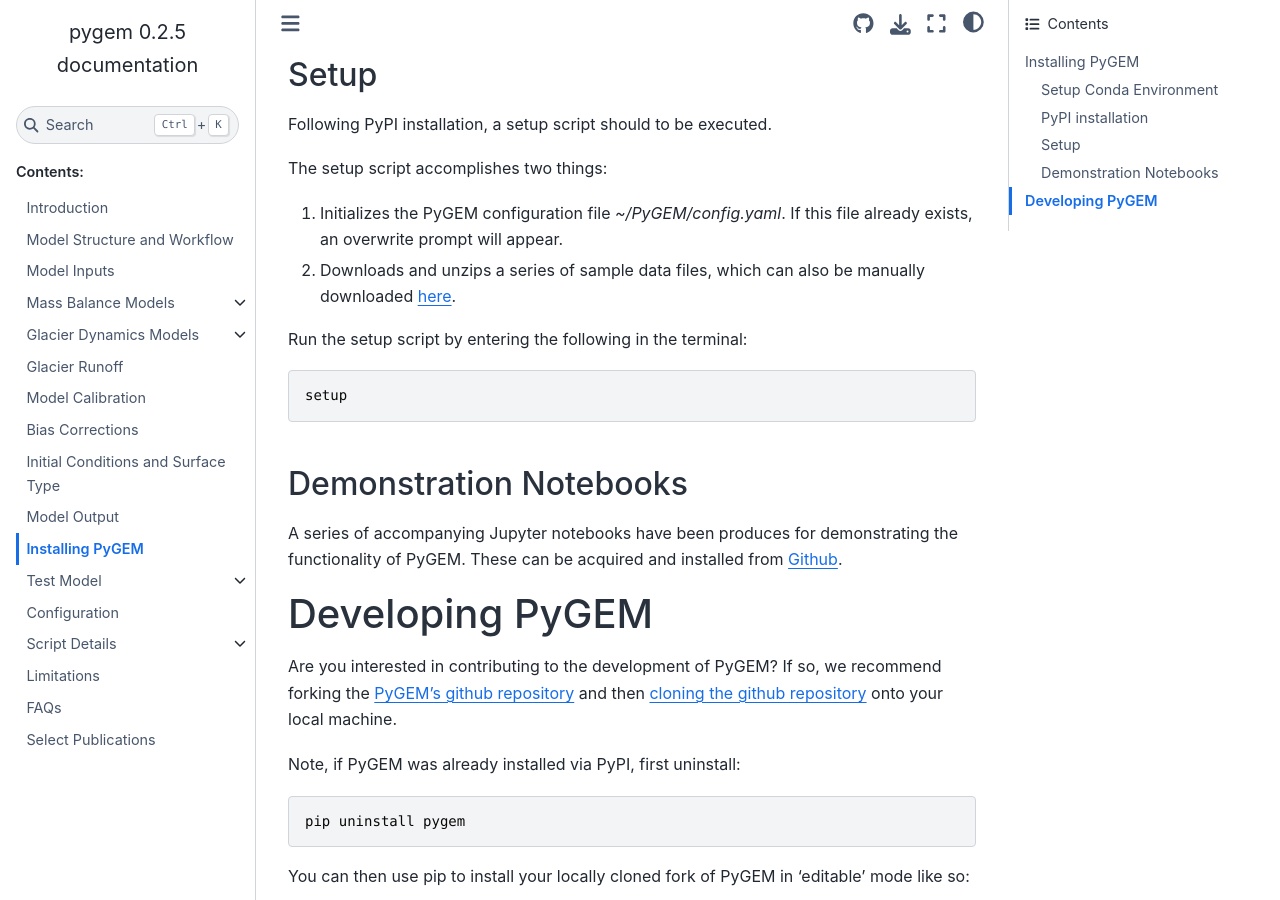
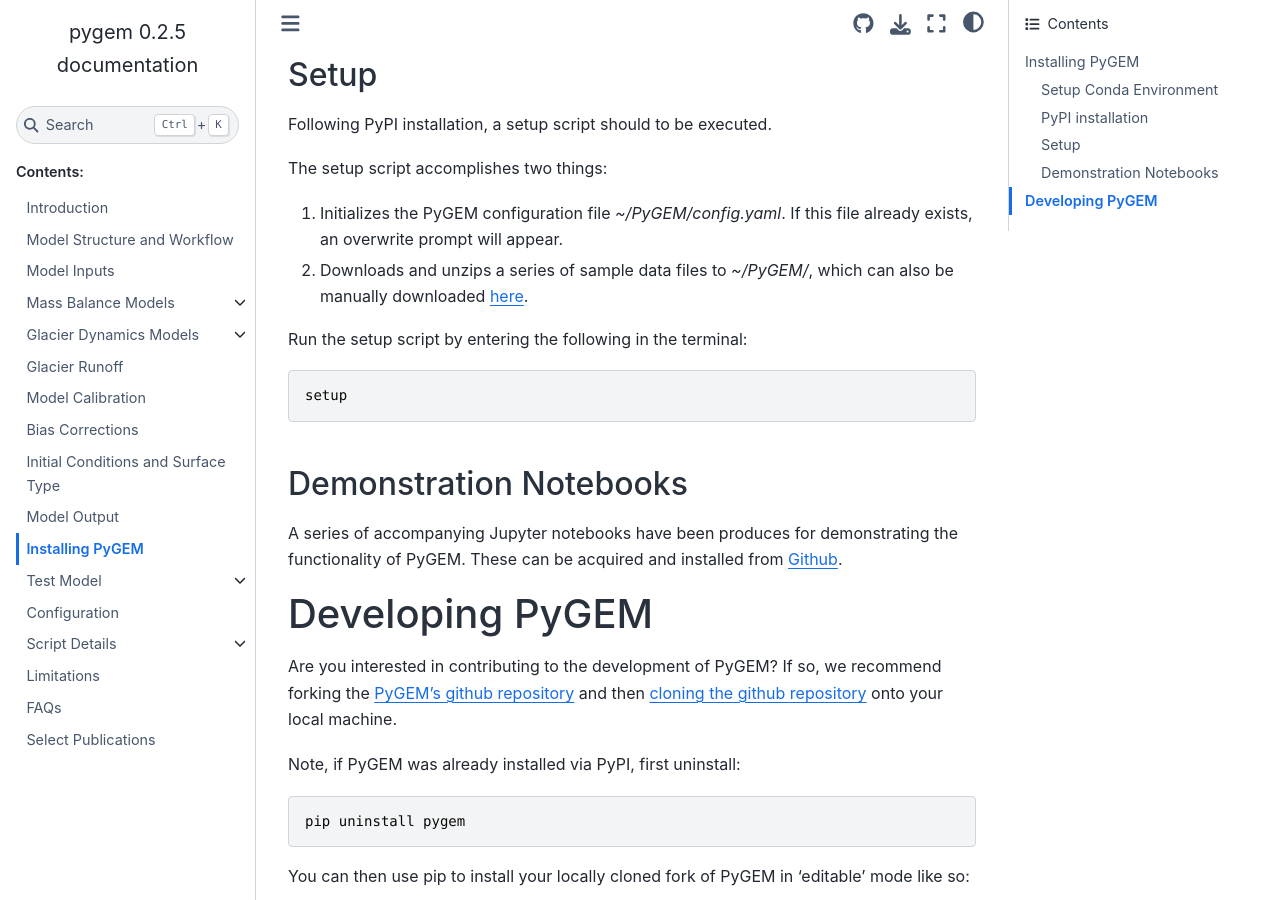
Before and after one commit to drounce/PyGEM, a Sphinx documentation site: the page built from docs/install_pygem.md, in a window 1280 px wide and 900 px high, scrolled down 973 px. Built offline with Sphinx 7.4.7 and the Sphinx Book theme 1.1.4, drawn with Linux system fonts in a browser that asks for light colours.

Commit message:
documentation update

````diff
--- a/docs/install_pygem.md
+++ b/docs/install_pygem.md
@@ -28,7 +28,7 @@
 
 The setup script accomplishes two things:
 1. Initializes the PyGEM configuration file *~/PyGEM/config.yaml*. If this file already exists, an overwrite prompt will appear.
-2. Downloads and unzips a series of sample data files, which can also be manually downloaded [here](https://drive.google.com/file/d/1NUbAzHSeK5NAEWm90vPMmFpzjrP0EAiZ).
+2. Downloads and unzips a series of sample data files to *~/PyGEM/*, which can also be manually downloaded [here](https://drive.google.com/file/d/1NUbAzHSeK5NAEWm90vPMmFpzjrP0EAiZ).
 
 Run the setup script by entering the following in the terminal:
 ```
````
